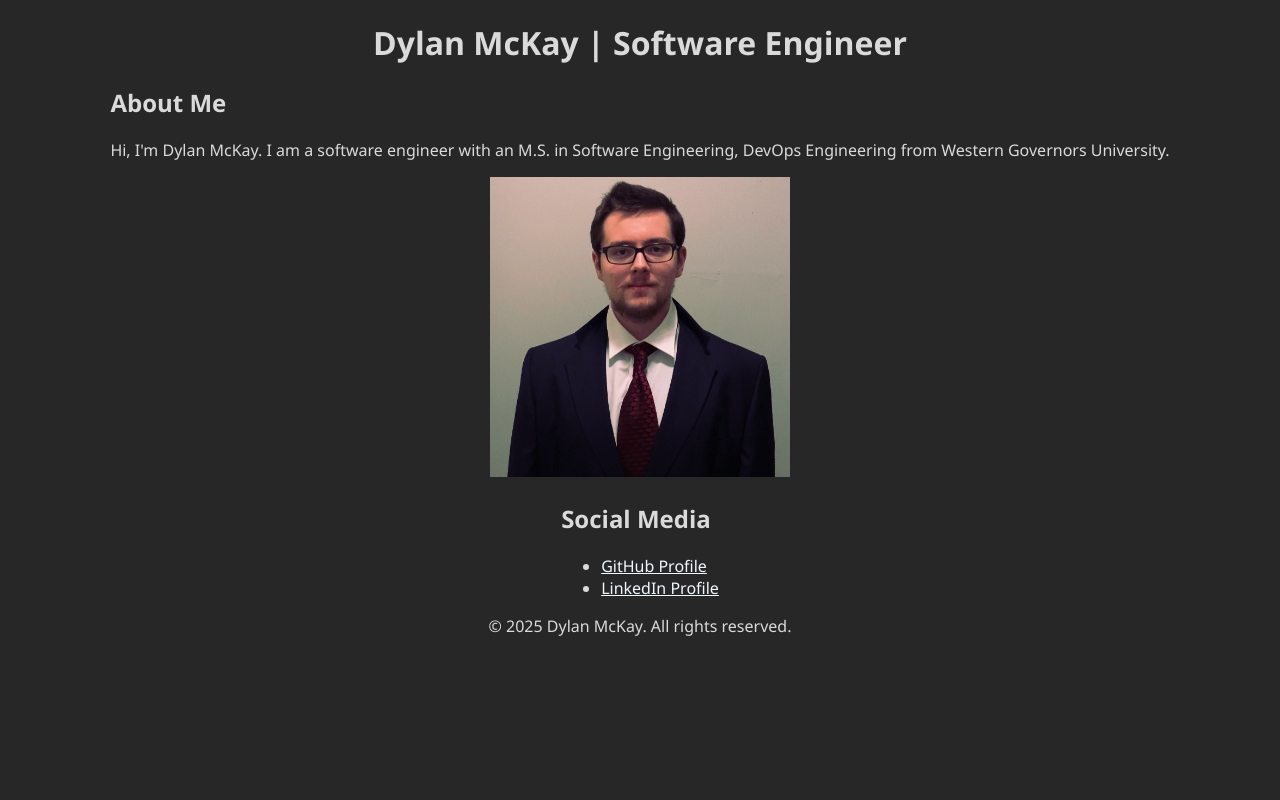
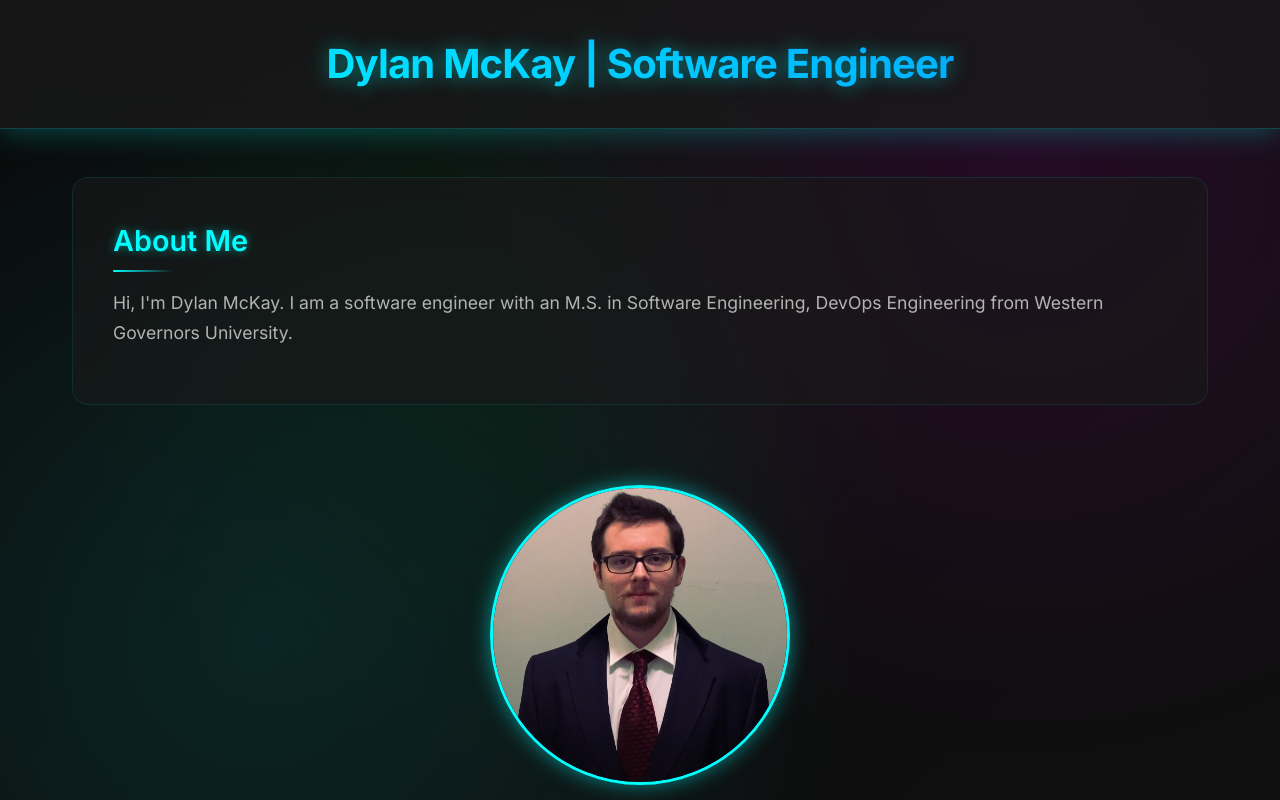
Before and after one commit to dylanmckay04/personalsite, a plain HTML site: page index.html in a window 1280 px wide. Shown: the top 800 px of the page. Drawn offline with Linux system fonts and the light colour scheme.

Commit message:
Update styling

```diff
--- a/style.css
+++ b/style.css
@@ -1,34 +1,286 @@
+@import url('https://fonts.googleapis.com/css2?family=Inter:wght@300;400;500;600;700&display=swap');
+
+:root {
+    --bg-primary: #0a0a0a;
+    --bg-secondary: #111111;
+    --bg-tertiary: #1a1a1a;
+    --text-primary: #ffffff;
+    --text-secondary: #b3b3b3;
+    --neon-cyan: #00ffff;
+    --neon-pink: #ff00ff;
+    --neon-green: #00ff41;
+    --neon-blue: #0080ff;
+    --accent-glow: 0 0 20px rgba(0, 255, 255, 0.5);
+    --shadow-glow: 0 0 30px rgba(0, 255, 255, 0.3);
+}
+
+* {
+    margin: 0;
+    padding: 0;
+    box-sizing: border-box;
+}
+
 body {
-    background-color: #272727;
-    color: #fefefed5;
-    font-family: 'Segoe UI', Tahoma, Geneva, Verdana, sans-serif;
+    background: linear-gradient(135deg, var(--bg-primary) 0%, var(--bg-secondary) 100%);
+    color: var(--text-primary);
+    font-family: 'Inter', -apple-system, BlinkMacSystemFont, 'Segoe UI', Roboto, sans-serif;
+    line-height: 1.6;
+    min-height: 100vh;
+    overflow-x: hidden;
+}
+
+body::before {
+    content: '';
+    position: fixed;
+    top: 0;
+    left: 0;
+    width: 100%;
+    height: 100%;
+    background:
+        radial-gradient(circle at 20% 80%, rgba(0, 255, 255, 0.1) 0%, transparent 50%),
+        radial-gradient(circle at 80% 20%, rgba(255, 0, 255, 0.1) 0%, transparent 50%),
+        radial-gradient(circle at 40% 40%, rgba(0, 255, 65, 0.05) 0%, transparent 50%);
+    pointer-events: none;
+    z-index: -1;
 }
 
 header {
-    justify-self: center;
+    background: rgba(26, 26, 26, 0.8);
+    backdrop-filter: blur(20px);
+    border-bottom: 1px solid rgba(0, 255, 255, 0.2);
+    padding: 2rem 0;
+    text-align: center;
+    position: sticky;
+    top: 0;
+    z-index: 100;
+    box-shadow: var(--shadow-glow);
 }
 
-#intro {
-    justify-self: center;
+header h1 {
+    font-size: 2.5rem;
+    font-weight: 700;
+    background: linear-gradient(45deg, var(--neon-cyan), var(--neon-blue));
+    -webkit-background-clip: text;
+    -webkit-text-fill-color: transparent;
+    background-clip: text;
+    text-shadow: var(--accent-glow);
+    letter-spacing: -0.02em;
 }
 
-#socials {
-    justify-self: center;
+main {
+    max-width: 1200px;
+    margin: 0 auto;
+    padding: 3rem 2rem;
+    display: grid;
+    gap: 3rem;
 }
 
-li a {
-    color:aliceblue;
+section {
+    background: rgba(26, 26, 26, 0.6);
+    backdrop-filter: blur(15px);
+    border: 1px solid rgba(0, 255, 255, 0.1);
+    border-radius: 16px;
+    padding: 2.5rem;
+    transition: all 0.3s ease;
+    position: relative;
+    overflow: hidden;
 }
 
-li a:visited {
-    color:aliceblue;
+section::before {
+    content: '';
+    position: absolute;
+    top: 0;
+    left: -100%;
+    width: 100%;
+    height: 100%;
+    background: linear-gradient(90deg, transparent, rgba(0, 255, 255, 0.1), transparent);
+    transition: left 0.5s ease;
+}
+
+section:hover::before {
+    left: 100%;
+}
+
+section:hover {
+    transform: translateY(-5px);
+    box-shadow: var(--shadow-glow);
+    border-color: rgba(0, 255, 255, 0.3);
+}
+
+section h2 {
+    font-size: 1.8rem;
+    font-weight: 600;
+    margin-bottom: 1.5rem;
+    color: var(--neon-cyan);
+    text-shadow: 0 0 10px rgba(0, 255, 255, 0.5);
+    position: relative;
+}
+
+section h2::after {
+    content: '';
+    position: absolute;
+    bottom: -8px;
+    left: 0;
+    width: 60px;
+    height: 2px;
+    background: linear-gradient(90deg, var(--neon-cyan), transparent);
+    border-radius: 1px;
+}
+
+section p {
+    font-size: 1.1rem;
+    color: var(--text-secondary);
+    line-height: 1.7;
+    margin-bottom: 1rem;
+}
+
+section a {
+    color: var(--neon-cyan);
+    text-decoration: none;
+    transition: all 0.3s ease;
+}
+section a:hover {
+    color: var(--neon-pink);
+}
+
+#headshot {
+    text-align: center;
+    margin: 2rem 0;
+}
+
+#headshot img {
+    width: 300px;
+    height: 300px;
+    border-radius: 50%;
+    border: 3px solid var(--neon-cyan);
+    box-shadow: var(--accent-glow);
+    transition: all 0.3s ease;
+    object-fit: cover;
+}
+
+#headshot img:hover {
+    transform: scale(1.05);
+    box-shadow: 0 0 40px rgba(0, 255, 255, 0.8);
+    border-color: var(--neon-pink);
 }
 
 
-#headshot {
-    justify-self: center;
+#socials ul {
+    list-style: none;
+    display: flex;
+    gap: 2rem;
+    justify-content: center;
+    flex-wrap: wrap;
 }
 
+#socials li {
+    position: relative;
+}
+
+#socials li a {
+    display: inline-block;
+    padding: 1rem 2rem;
+    background: linear-gradient(45deg, rgba(0, 255, 255, 0.1), rgba(0, 128, 255, 0.1));
+    border: 1px solid rgba(0, 255, 255, 0.3);
+    border-radius: 12px;
+    color: var(--neon-cyan);
+    text-decoration: none;
+    font-weight: 500;
+    font-size: 1rem;
+    transition: all 0.3s ease;
+    position: relative;
+    overflow: hidden;
+    backdrop-filter: blur(10px);
+}
+
+#socials li a::before {
+    content: '';
+    position: absolute;
+    top: 0;
+    left: -100%;
+    width: 100%;
+    height: 100%;
+    background: linear-gradient(90deg, transparent, rgba(0, 255, 255, 0.2), transparent);
+    transition: left 0.5s ease;
+}
+
+#socials li a:hover::before {
+    left: 100%;
+}
+
+#socials li a:hover {
+    background: linear-gradient(45deg, rgba(0, 255, 255, 0.2), rgba(0, 128, 255, 0.2));
+    border-color: var(--neon-cyan);
+    box-shadow: var(--accent-glow);
+    transform: translateY(-2px);
+    color: var(--text-primary);
+}
+
+#socials li a:visited {
+    color: var(--neon-cyan);
+}
+
+
 footer {
-    justify-self: center;
+    background: rgba(26, 26, 26, 0.8);
+    backdrop-filter: blur(20px);
+    border-top: 1px solid rgba(0, 255, 255, 0.2);
+    padding: 2rem 0;
+    text-align: center;
+    margin-top: 3rem;
 }
+
+footer p {
+    color: var(--text-secondary);
+    font-size: 0.9rem;
+}
+
+
+@media (max-width: 768px) {
+    header h1 {
+        font-size: 2rem;
+    }
+
+    main {
+        padding: 2rem 1rem;
+        gap: 2rem;
+    }
+
+    section {
+        padding: 2rem;
+    }
+
+    #headshot img {
+        width: 250px;
+        height: 250px;
+    }
+
+    #socials ul {
+        flex-direction: column;
+        align-items: center;
+        gap: 1rem;
+    }
+
+    #socials li a {
+        width: 200px;
+        text-align: center;
+    }
+}
+
+
+::-webkit-scrollbar {
+    width: 8px;
+}
+
+::-webkit-scrollbar-track {
+    background: var(--bg-secondary);
+}
+
+::-webkit-scrollbar-thumb {
+    background: linear-gradient(180deg, var(--neon-cyan), var(--neon-blue));
+    border-radius: 4px;
+}
+
+::-webkit-scrollbar-thumb:hover {
+    background: linear-gradient(180deg, var(--neon-pink), var(--neon-cyan));
+}
```
